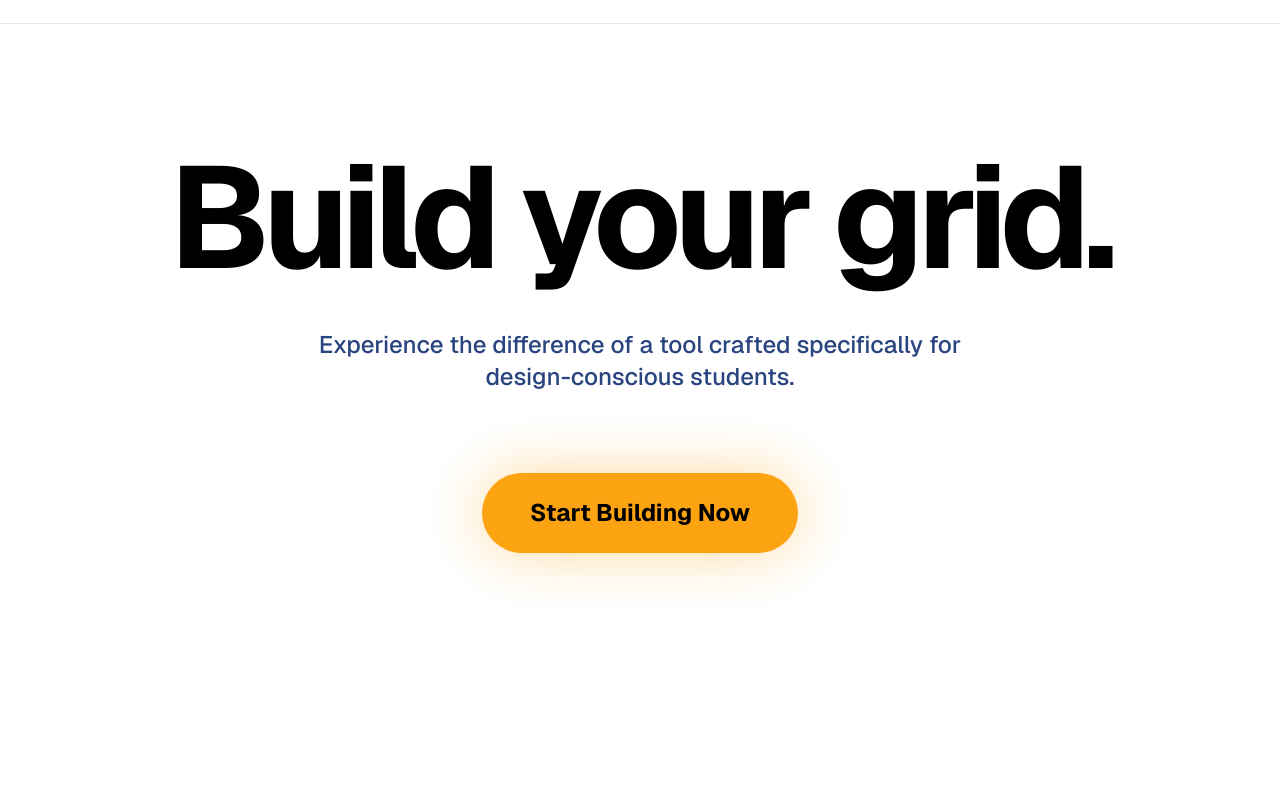
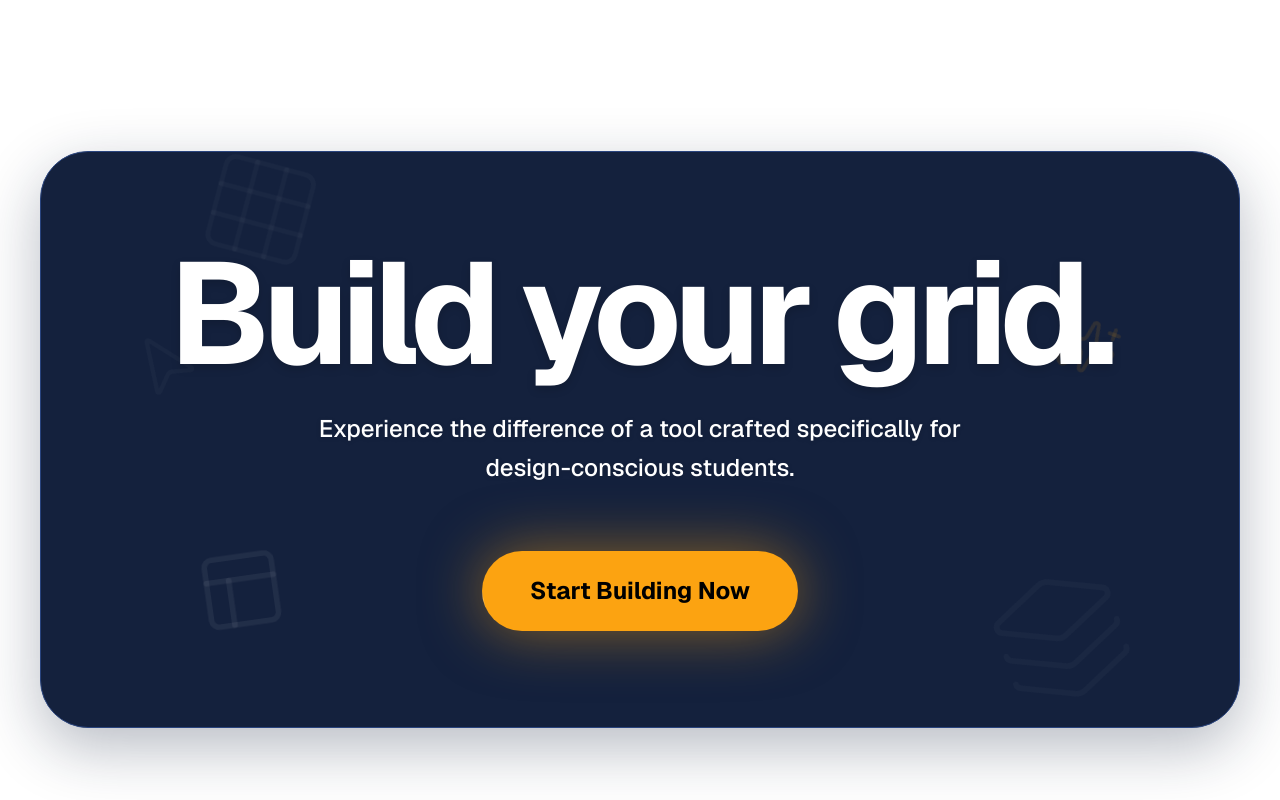
Before and after one commit to vardzz/gridworks, a Next.js app: page / in a window 1280 px wide. Shown: the part 5560-6360 px from the top of the page. Built offline with nearby package versions, Linux system fonts and the light colour scheme.

Commit message:
feat: add new CtaSection component with animated background and call-to-action link

```diff
--- a/src/components/landing/CtaSection.tsx
+++ b/src/components/landing/CtaSection.tsx
@@ -1,21 +1,47 @@
 import Link from "next/link";
+import { Grid, Layers, Layout, MousePointer2, Sparkles } from "lucide-react";
 
 export function CtaSection() {
   return (
-    <section className="bg-white border-t border-alabaster-grey py-32 px-6">
-      <div className="max-w-[1400px] mx-auto text-center flex flex-col items-center">
-        <h2 className="text-6xl md:text-8xl lg:text-[9rem] font-bold tracking-tighter text-black leading-[0.9] mb-12">
+    <section className="py-24 px-6 md:py-32">
+      <div className="max-w-[1200px] mx-auto">
+        <div className="relative bg-prussian-blue border border-prussian-blue-600 shadow-[0_20px_60px_rgba(20,33,61,0.3)] rounded-[3rem] p-12 md:p-24 text-center flex flex-col items-center overflow-hidden group">
+
+          {/* Floating Icons Background */}
+          <div className="absolute inset-0 pointer-events-none opacity-60">
+             <div className="absolute top-[10%] left-[10%] text-white/5 animate-drift-1">
+                <Grid size={120} strokeWidth={1} />
+             </div>
+             <div className="absolute bottom-[10%] right-[5%] text-white/5 animate-drift-2">
+                <Layers size={140} strokeWidth={1} />
+             </div>
+             <div className="absolute top-[20%] right-[15%] text-[#fca311]/20 animate-drift-3">
+                <Sparkles size={60} strokeWidth={1.5} />
+             </div>
+             <div className="absolute bottom-[20%] left-[15%] text-white/10 animate-drift-1" style={{ animationDelay: '-5s' }}>
+                <Layout size={90} strokeWidth={1.5} />
+             </div>
+             <div className="absolute top-[40%] left-[5%] text-white/5 animate-drift-2" style={{ animationDelay: '-10s' }}>
+                <MousePointer2 size={70} strokeWidth={1.5} />
+             </div>
+          </div>
+
+          <div className="relative z-10 flex flex-col items-center">
+            <h2 className="text-6xl md:text-8xl lg:text-[9rem] font-bold tracking-tighter text-white leading-[0.9] mb-8 drop-shadow-lg">
               Build your grid.
             </h2>
-        <p className="text-xl md:text-2xl text-prussian-blue-600 mb-20 max-w-2xl font-medium">
+            <p className="text-xl md:text-2xl text-white mb-16 max-w-2xl font-medium leading-relaxed drop-shadow-sm">
               Experience the difference of a tool crafted specifically for design-conscious students.
             </p>
             <Link
               href="/app"
-          className="bg-[#fca311] text-black px-12 py-6 rounded-full text-2xl font-bold transition-all shadow-[0_0_60px_rgba(252,163,17,0.4)] hover:-translate-y-1 hover:scale-105 active:scale-95"
+              className="relative overflow-hidden bg-[#fca311] text-black px-12 py-6 rounded-full text-xl md:text-2xl font-bold transition-all shadow-[0_0_60px_rgba(252,163,17,0.5)] hover:shadow-[0_0_80px_rgba(252,163,17,0.6)] hover:-translate-y-1 hover:scale-105 active:scale-95 group/btn"
             >
-          Start Building Now
+              <span className="relative z-10">Start Building Now</span>
+              <div className="absolute inset-0 -translate-x-full bg-white/30 skew-x-12 group-hover/btn:animate-[translate-x-full_1s_ease-in-out_forwards] transition-transform duration-700 group-hover/btn:translate-x-[200%]" />
             </Link>
+          </div>
+        </div>
       </div>
     </section>
   );
```
Lines whose indentation alone changed are shown as unchanged.
